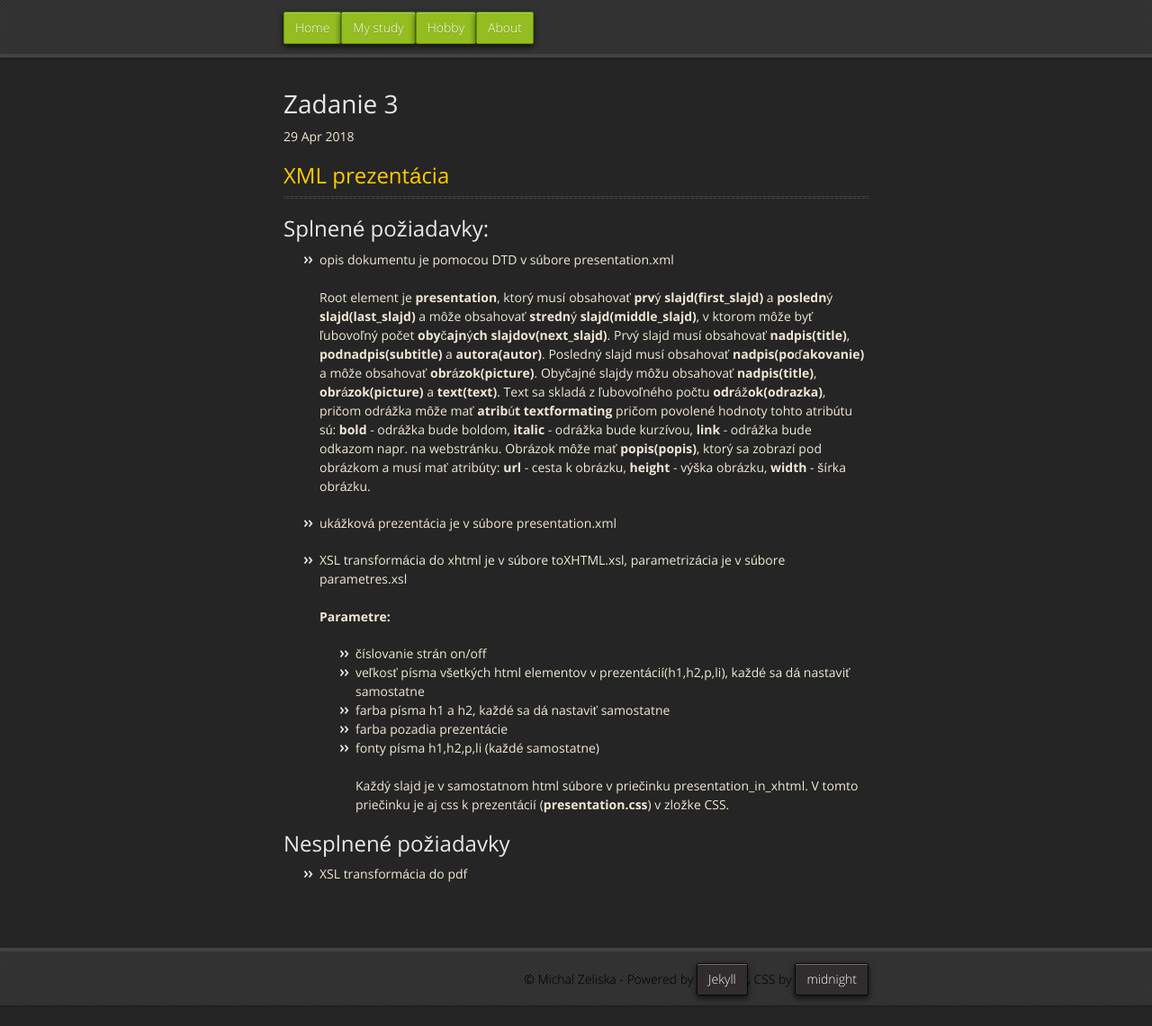
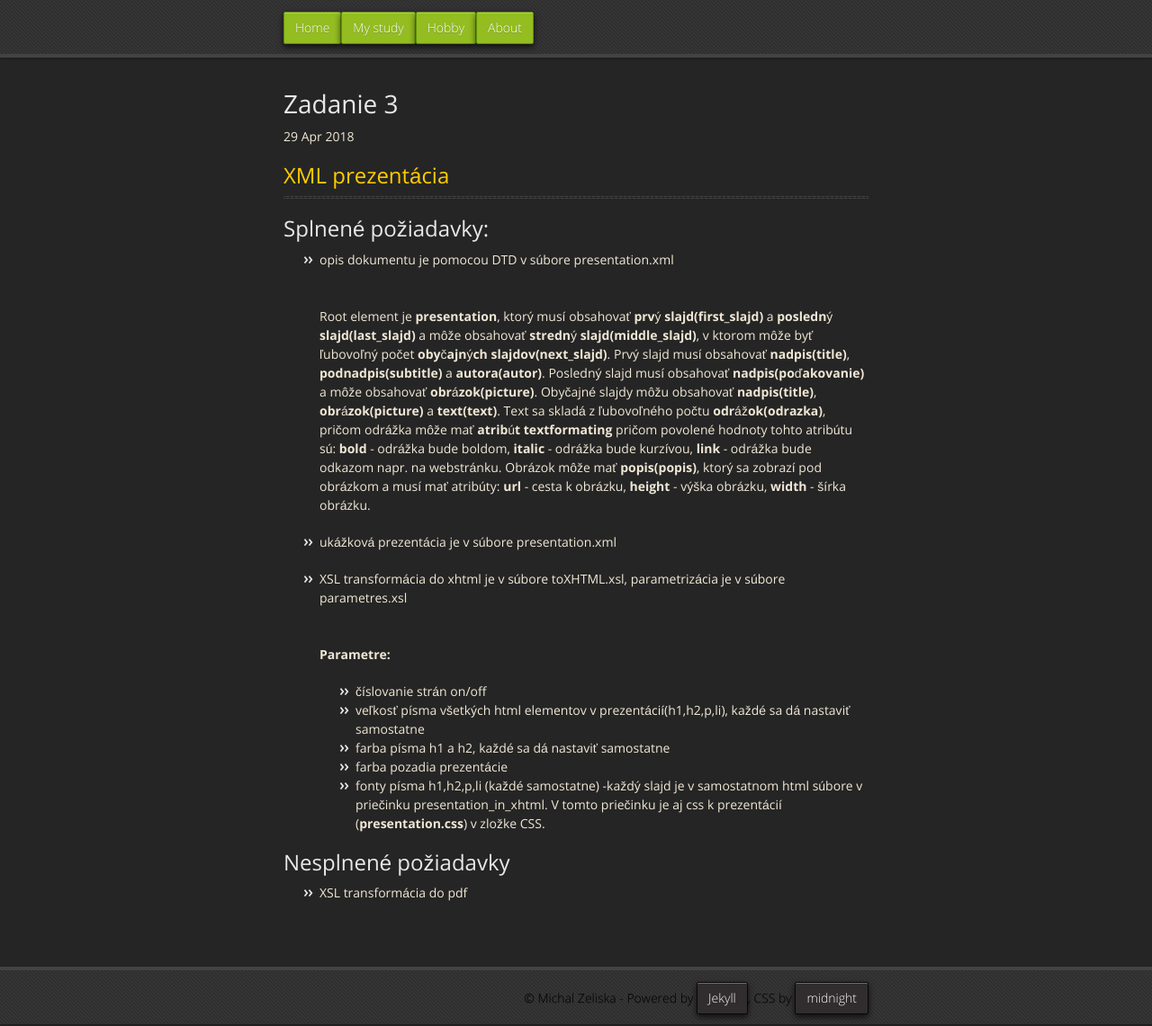
Before and after one commit to zeliskamichal53/zeliskamichal53.github.io, a Jekyll site: the page built from _posts/2018-03-09-wpub_zadanie3.md, in a window 1280 px wide and 1141 px high. Shown: the whole window at 90% size. Built offline with Jekyll 4.4.1, drawn with Linux system fonts in a browser that asks for light colours; nearby versions of some CDN libraries.

Commit message:
edit zadanie3

```diff
--- a/_posts/2018-03-09-wpub_zadanie3.md
+++ b/_posts/2018-03-09-wpub_zadanie3.md
@@ -10,8 +10,8 @@ zdroj: https://wiki.fiit.stuba.sk/study/bc/info/wp/2017-18/zadanie3/
 ## <a href="{{ page.zdroj }}">XML prezentácia</a>
 ____
 ## Splnené požiadavky:
- - opis dokumentu je pomocou DTD v súbore presentation.xml\
- <br/>
+ - opis dokumentu je pomocou DTD v súbore presentation.xml
+ <br/> <br/> <br/>
    Root element je **presentation**, ktorý musí obsahovať **prvý slajd(first_slajd)** a **posledný slajd(last_slajd)** a môže obsahovať
    **stredný slajd(middle_slajd)**, v ktorom
    môže byť ľubovoľný počet **obyčajných slajdov(next_slajd)**.
@@ -25,16 +25,15 @@ ____
 
  - ukážková prezentácia je v súbore presentation.xml
 
- - XSL transformácia do xhtml je v súbore toXHTML.xsl, parametrizácia je v súbore parametres.xsl\
-<br/>
+ - XSL transformácia do xhtml je v súbore toXHTML.xsl, parametrizácia je v súbore parametres.xsl
+<br/> <br/> <br/>
 	**Parametre:**
 	- číslovanie strán on/off
 	- veľkosť písma všetkých html elementov v prezentácií(h1,h2,p,li), každé sa dá nastaviť samostatne
     - farba písma h1 a h2, každé sa dá nastaviť samostatne
 	- farba pozadia prezentácie
-	- fonty písma h1,h2,p,li (každé samostatne)\
-<br/>
-Každý slajd je v samostatnom html súbore v priečinku presentation_in_xhtml. V tomto priečinku je aj css k prezentácií (**presentation.css**) v zložke CSS.
+	- fonty písma h1,h2,p,li (každé samostatne)
+	-každý slajd je v samostatnom html súbore v priečinku presentation_in_xhtml. V tomto priečinku je aj css k prezentácií (**presentation.css**) v zložke CSS.
 
 ## Nesplnené požiadavky
 - XSL transformácia do pdf
```
